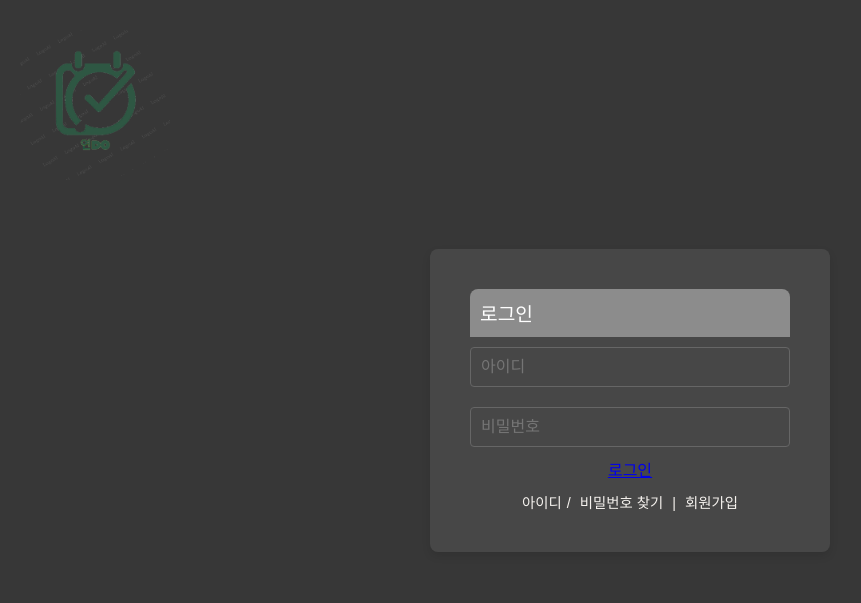
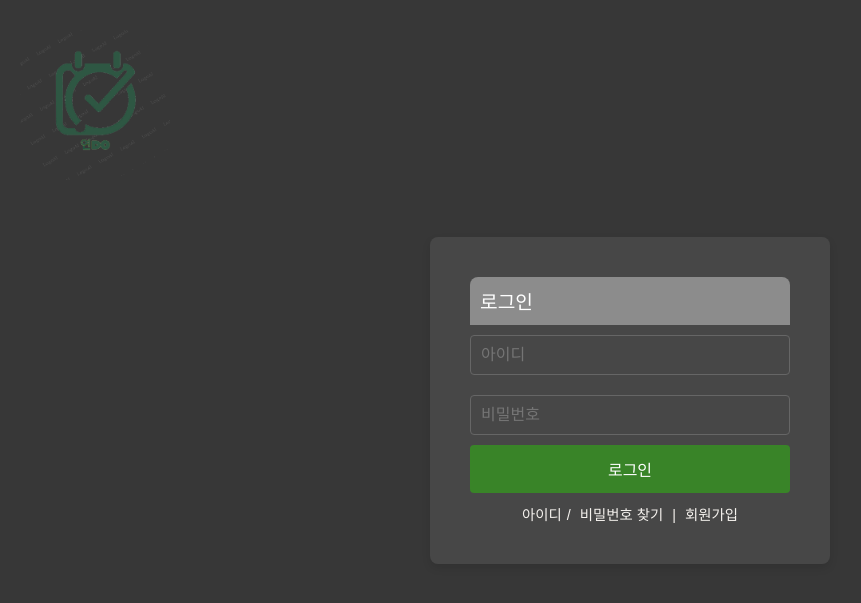
Before and after one commit to yang-dain/yondo-django, a Django app: page /webapp/login/ in a window 1280 px wide. Shown: the top 603 px of the page, without its empty margins (10-871 px from the left). Run offline with Django 3.2, Linux system fonts and the light colour scheme.

Commit message:
Update AUTH-01.html

```diff
--- a/config/templates/AUTH-01.html
+++ b/config/templates/AUTH-01.html
@@ -17,7 +17,7 @@
             {% csrf_token %}
             <input type="text" name="userid" placeholder="아이디" required>
             <input type="password" name="password" placeholder="비밀번호" required>
-            <a href="/webapp/main/" class="button login-button">로그인</a>
+            <button type="submit" class="button login-button">로그인</button>
         </form>
         <div class="extra-links">
             <a href="/webapp/find_id/">아이디</a>/
```
